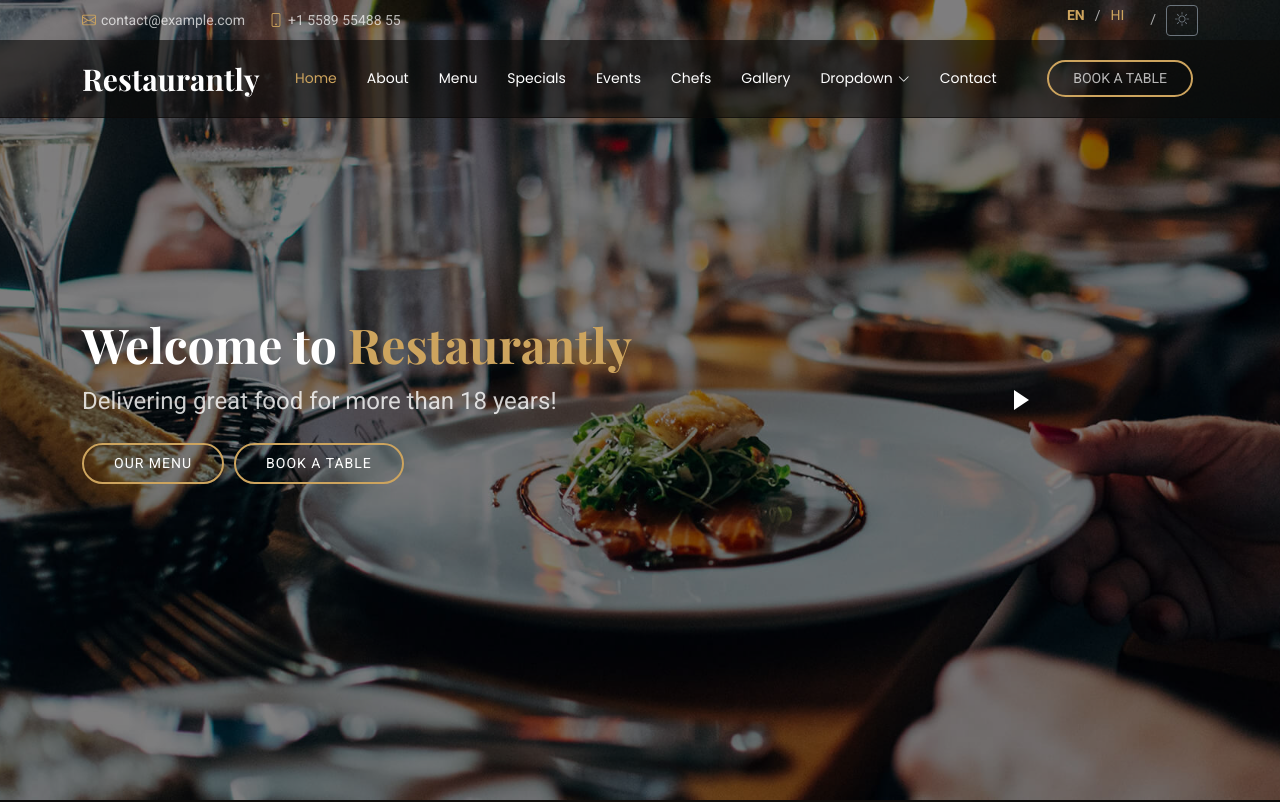
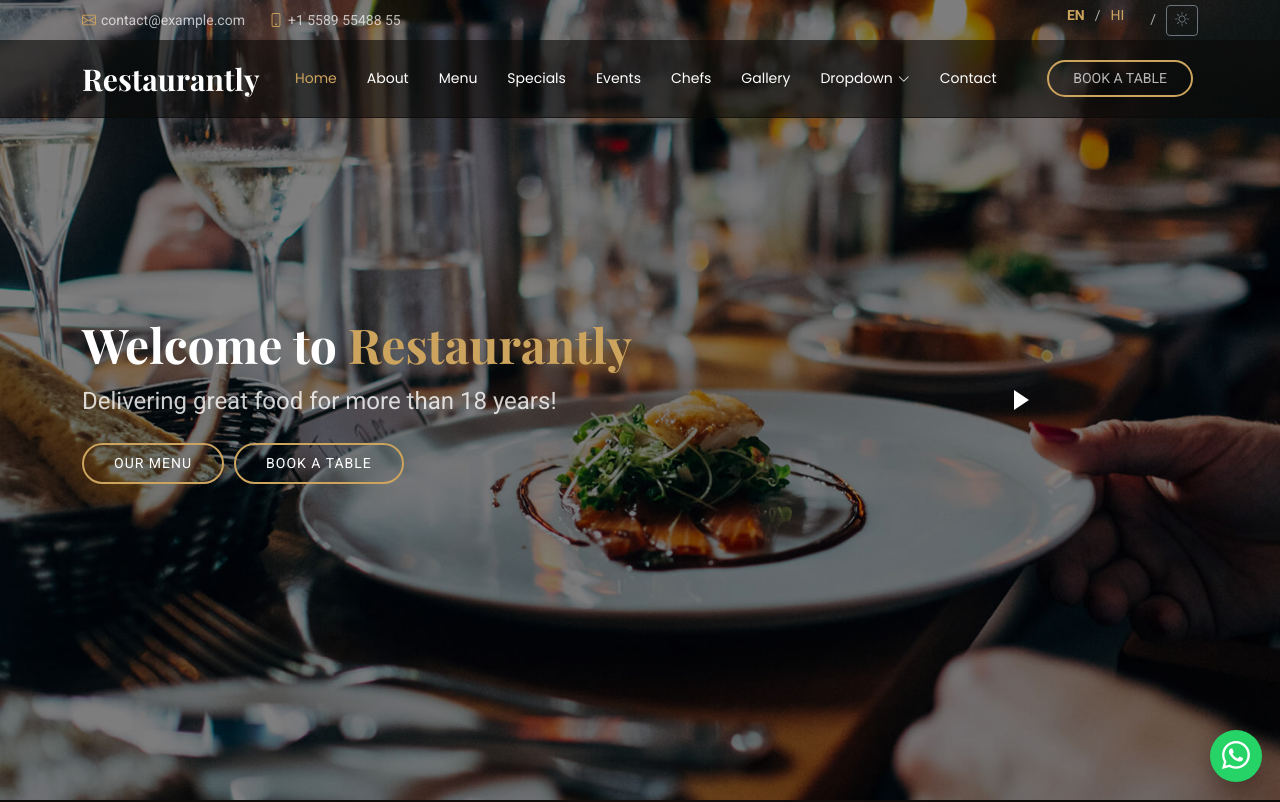
Before and after one commit to Catering-delhi/Frontend, a Next.js app: page / in a window 1280 px wide. Shown: the top 802 px of the page. Built offline with nearby package versions, Linux system fonts and the light colour scheme.

Commit message:
add whatsapp

```diff
--- a/src/app/layout.tsx
+++ b/src/app/layout.tsx
@@ -9,6 +9,7 @@ import Header from "@/components/layout/Header";
 import Footer from "@/components/layout/Footer";
 import ScrollTop from "@/components/layout/ScrollTop";
 import Preloader from "@/components/layout/Preloader";
+import WhatsAppFloat from "@/components/layout/WhatsAppFloat";
 
 export const metadata: Metadata = {
   title: "Restaurantly",
@@ -37,6 +38,7 @@ export default function RootLayout({ children }: { children: React.ReactNode })
           <Header />
           <main className="main">{children}</main>
           <Footer />
+          <WhatsAppFloat />
           <ScrollTop />
           <Preloader />
         </AppProviders>
--- /dev/null
+++ b/src/components/layout/WhatsAppFloat.tsx
@@ -0,0 +1,41 @@
+"use client";
+
+import React from "react";
+
+function buildWhatsAppUrl(phoneE164NoPlus: string, message: string) {
+  const text = encodeURIComponent(message);
+  return `https://wa.me/${phoneE164NoPlus}?text=${text}`;
+}
+
+export default function WhatsAppFloat() {
+  const phone = "8175947318";
+  const msg = "Hi! I want to book a table. Please share availability.";
+
+  const href = buildWhatsAppUrl(phone, msg);
+
+  return (
+    <a
+      href={href}
+      target="_blank"
+      rel="noopener noreferrer"
+      aria-label="Chat on WhatsApp"
+      style={{
+        position: "fixed",
+        right: 18,
+        bottom: 18,
+        zIndex: 9999,
+        width: 52,
+        height: 52,
+        borderRadius: "50%",
+        display: "grid",
+        placeItems: "center",
+        textDecoration: "none",
+        boxShadow: "0 10px 25px rgba(0,0,0,.25)",
+        background: "#25D366",
+        color: "white"
+      }}
+    >
+      <i className="bi bi-whatsapp" style={{ fontSize: 28, lineHeight: 1 }} />
+    </a>
+  );
+}
```
